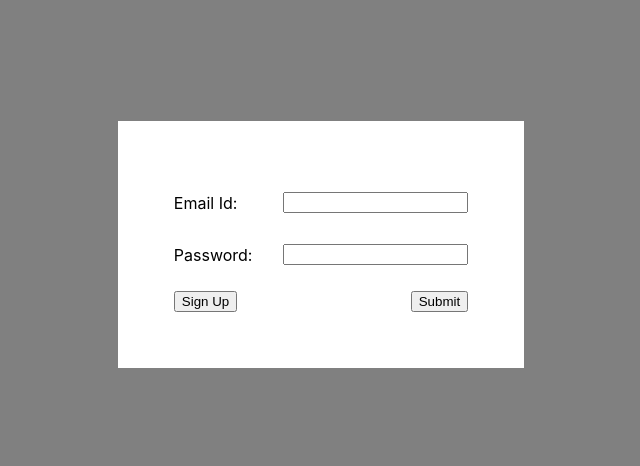
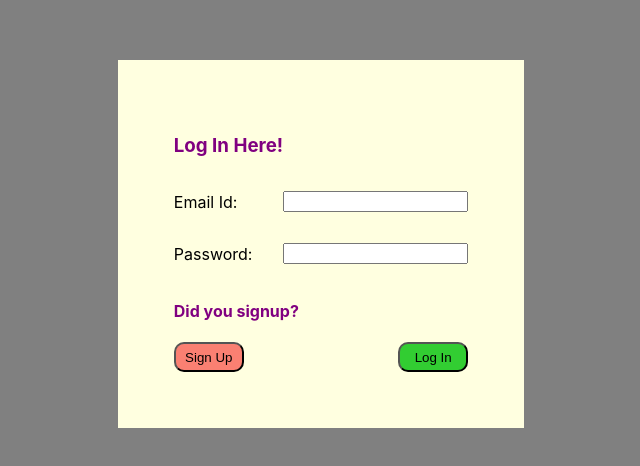
Before and after one commit to akashkn121/trainingProject, a React (Create React App) app: page / in a window 1280 px wide. Shown: the part 156-622 px from the top of the page, without its empty margins (319-959 px from the left). Built offline with nearby package versions, Linux system fonts and the light colour scheme.

Commit message:
implemented correct login page

```diff
--- a/src/App.js
+++ b/src/App.js
@@ -1,39 +1,24 @@
-// import { useState } from "react";
-// import Layout from "./Components/Layout";
-import Home from "./Components/Home";
 import About from "./Components/About";
 import Contact from "./Components/Contact";
 import LogIn from "./Components/LogIn";
-// import SignUp from "./Components/SignUp";
+import SignUp from "./Components/SignUp";
 import { BrowserRouter, Route, Switch } from "react-router-dom";
 import { useState } from "react";
-
-// function Clock() {
-//   const [date, setdate] = useState(new Date());
-//   setInterval(() => {
-//     setdate(new Date());
-//   }, 1000);
-//   return (
-//     <div>
-//       <h2>{date.toLocaleTimeString()}</h2>
-//     </div>
-//   );
-// }
+import Layout from "./Components/Layout";
 
 function App() {
   const [userDetails, setUserDetails] = useState([]);
   return (
     <div>
-      {/* <div className="App-header">
-        <Clock />
-      </div> */}
-      {/* <LogIn userDetails={userDetails} setUserDetails={setUserDetails} /> */}
       <BrowserRouter>
         <Switch>
           <Route exact path="/">
             <LogIn userDetails={userDetails} setUserDetails={setUserDetails} />
           </Route>
-          <Route path="/home" component={Home} />
+          <Route path="/signUp">
+            <SignUp setUserDetails={setUserDetails} userDetails={userDetails} />
+          </Route>
+          <Route path="/home" component={Layout} />
           <Route path="/about" component={About} />
           <Route path="/contact" component={Contact} />
         </Switch>
--- a/src/Components/Header.js
+++ b/src/Components/Header.js
@@ -16,11 +16,6 @@ const Header = () => {
     <div>
       <ul style={headerCss.subContainer}>
         <li>
-          <Link to="/home" style={{ textDecoration: "none", color: "black" }}>
-            Home
-          </Link>
-        </li>
-        <li>
           <Link to="/about" style={{ textDecoration: "none", color: "black" }}>
             About
           </Link>
--- a/src/Components/Home.js
+++ /dev/null
@@ -1,17 +0,0 @@
-import React from "react";
-
-const homeCss = {
-  content: {
-    height: "100%",
-    width: "100%",
-  },
-};
-
-const Home = () => {
-  return (
-    <div style={homeCss.content}>
-      <h1>Home</h1>
-    </div>
-  );
-};
-export default Home;
--- a/src/Components/LogIn.js
+++ b/src/Components/LogIn.js
@@ -1,7 +1,5 @@
 import React, { useState } from "react";
-// import { Link } from "react-router-dom";
-import SignUp from "./SignUp";
-import Layout from "./Layout";
+import { useHistory } from "react-router-dom";
 
 const logInCss = {
   main: {
@@ -23,7 +21,7 @@ const logInCss = {
     alignItems: "center",
   },
   formStyle: {
-    backgroundColor: "white",
+    backgroundColor: "lightyellow",
     height: "max-content",
     width: "23%",
     padding: "56px",
@@ -31,36 +29,49 @@ const logInCss = {
   buttons: {
     display: "flex",
     justifyContent: "space-between",
-    paddingTop: "10px",
+  },
+  signUpBtn: {
+    backgroundColor: "salmon",
+    height: "30px",
+    width: "70px",
+    borderRadius: "10px",
+  },
+  logInBtn: {
+    backgroundColor: "limeGreen",
+    height: "30px",
+    width: "70px",
+    borderRadius: "10px",
   },
 };
 
-const LogIn = ({ userDetails, setUserDetails }) => {
+const LogIn = ({ userDetails }) => {
+  const history = useHistory();
   const [userToLogIn, setUserToLogIn] = useState({ emailId: "", password: "" });
-  const [logIn, setLogIn] = useState(false);
-  const [openSignUp, setOpenSignUp] = useState(false);
 
   const handleChange = (value, fieldName) => {
     setUserToLogIn({ ...userToLogIn, [fieldName]: value });
   };
 
-  const selectedUser = userDetails.filter(
-    (item) => item.emailId === userToLogIn.emailId
-  );
-
   const handleClick = () => {
     if (userToLogIn.emailId === "" || userToLogIn.password === "") {
       alert(" EmailId and Password should not be empty");
-    } else if (selectedUser[0].password === userToLogIn.password) {
-      setLogIn(true);
     } else {
-      alert("Invalid EmailId or Password");
+      const selectedUser = userDetails.filter(
+        (item) =>
+          item.emailId === userToLogIn.emailId &&
+          item.password === userToLogIn.password
+      );
+
+      selectedUser.length > 0
+        ? history.push("/home")
+        : alert("Invalid EmailId or Password");
     }
   };
 
   return (
     <div style={logInCss.main}>
       <div style={logInCss.formStyle}>
+        <h3 style={{ color: "purple" }}>Log In Here!</h3>
         <div style={logInCss.userId}>
           <p>Email Id:</p>
           <input
@@ -72,24 +83,24 @@ const LogIn = ({ userDetails, setUserDetails }) => {
         <div style={logInCss.psswrd}>
           <p>Password:</p>
           <input
-            type="text"
+            type="password"
             value={userToLogIn.password}
             onChange={(e) => handleChange(e.target.value, "password")}
           />
         </div>
+        <h4 style={{ color: "purple" }}>Did you signup?</h4>
         <div style={logInCss.buttons}>
-          <button onClick={() => setOpenSignUp(true)}>Sign Up</button>
-          <button onClick={() => handleClick()}>Submit</button>
+          <button
+            onClick={() => history.push("/signUp")}
+            style={logInCss.signUpBtn}
+          >
+            Sign Up
+          </button>
+          <button onClick={() => handleClick()} style={logInCss.logInBtn}>
+            Log In
+          </button>
         </div>
       </div>
-      {logIn && <Layout />}
-      {openSignUp && (
-        <SignUp
-          setUserDetails={setUserDetails}
-          userDetails={userDetails}
-          onClose={() => setOpenSignUp(false)}
-        />
-      )}
     </div>
   );
 };
--- a/src/Components/SignUp.js
+++ b/src/Components/SignUp.js
@@ -1,5 +1,5 @@
 import React, { useState } from "react";
-// import { Link } from "react-router-dom";
+import { useHistory } from "react-router-dom";
 
 const signUpCss = {
   main: {
@@ -16,8 +16,8 @@ const signUpCss = {
   },
   subContainer: {
     backgroundColor: "wheat",
-    width: "31%",
-    padding: "50px",
+    width: "29%",
+    padding: "30px",
   },
   inputContent: {
     display: "flex",
@@ -29,9 +29,22 @@ const signUpCss = {
     justifyContent: "space-between",
     paddingTop: "10px",
   },
+  cnlBtn: {
+    backgroundColor: "#f76f6f",
+    height: "30px",
+    width: "70px",
+    borderRadius: "10px",
+  },
+  sbtBtn: {
+    backgroundColor: "limeGreen",
+    height: "30px",
+    width: "70px",
+    borderRadius: "10px",
+  },
 };
 
-const SignUp = ({ setUserDetails, userDetails, onClose }) => {
+const SignUp = ({ setUserDetails, userDetails }) => {
+  const history = useHistory();
   const [tempObj, setTempObj] = useState({
     userName: "",
     emailId: "",
@@ -45,7 +58,7 @@ const SignUp = ({ setUserDetails, userDetails, onClose }) => {
   const handleClick = () => {
     if (tempObj.emailId !== "" && tempObj.password !== "") {
       setUserDetails([...userDetails, tempObj]);
-      onClose();
+      history.push("/");
     } else {
       alert("enter Email and Password");
     }
@@ -54,6 +67,7 @@ const SignUp = ({ setUserDetails, userDetails, onClose }) => {
   return (
     <div style={signUpCss.main}>
       <div style={signUpCss.subContainer}>
+        <h3 style={{ color: "cadetblue" }}>Sign Up First!</h3>
         <div style={signUpCss.inputContent}>
           <p>UserName</p>
           <input
@@ -79,8 +93,12 @@ const SignUp = ({ setUserDetails, userDetails, onClose }) => {
           />
         </div>
         <div style={signUpCss.buttons}>
-          <button onClick={() => onClose()}>Cancel</button>
-          <button onClick={() => handleClick()}>Submit</button>
+          <button onClick={() => history.push("/")} style={signUpCss.cnlBtn}>
+            Cancel
+          </button>
+          <button onClick={() => handleClick()} style={signUpCss.sbtBtn}>
+            Submit
+          </button>
         </div>
       </div>
     </div>
```
